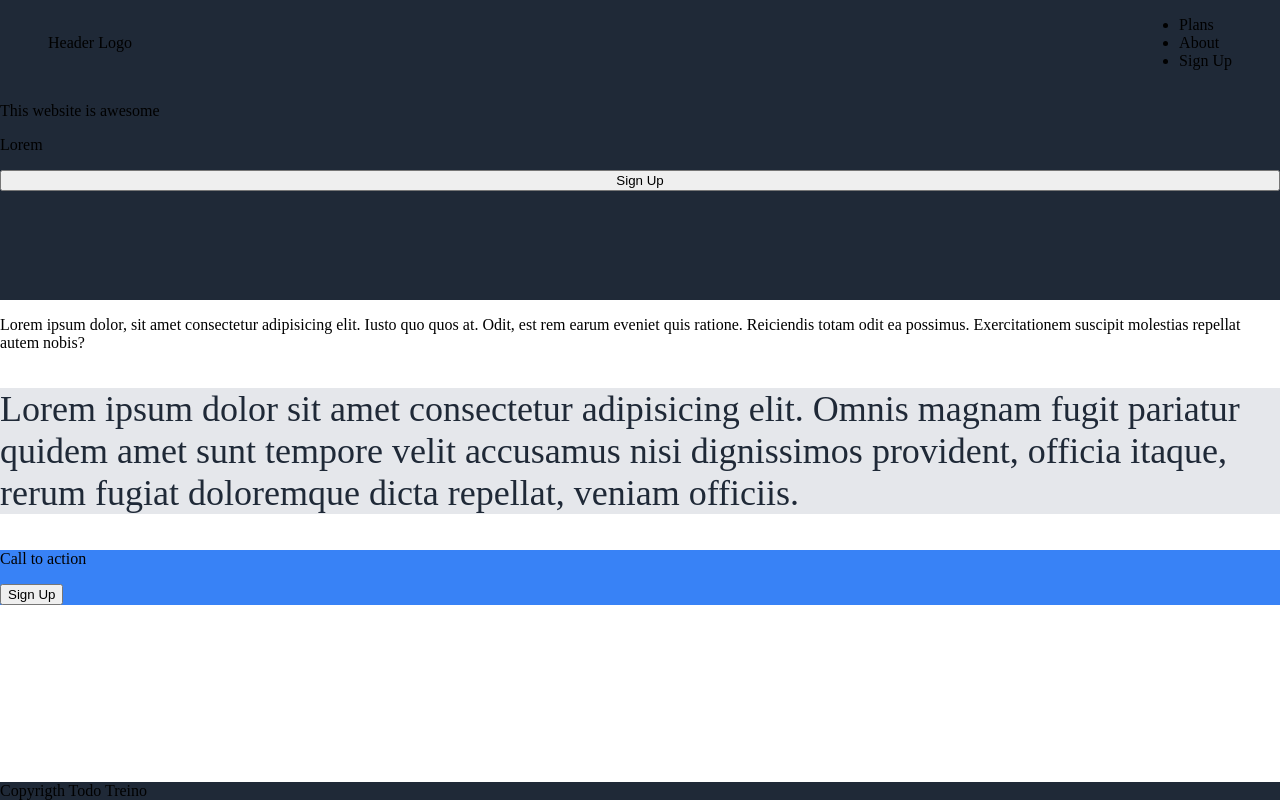
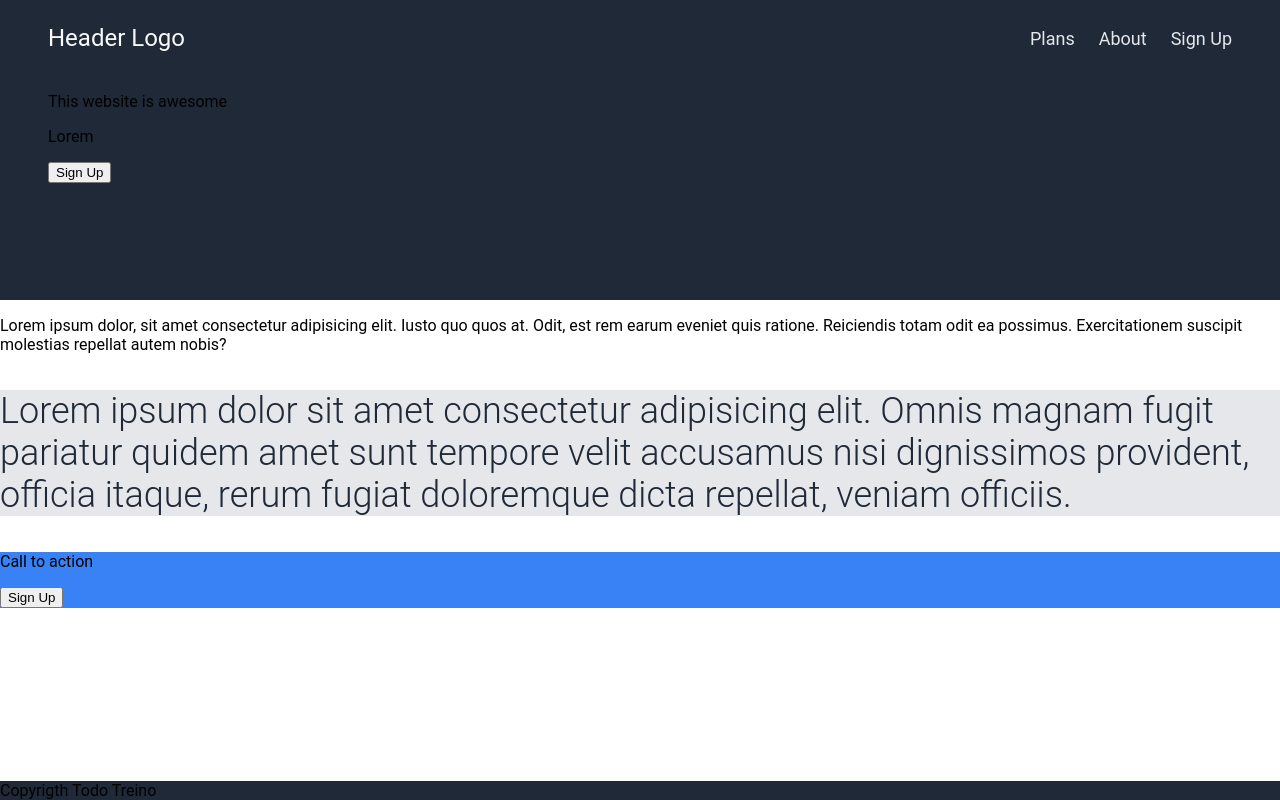
Before and after one commit to lucpax/odin-landing-page, a plain HTML site: page index.html in a window 1280 px wide. Drawn offline with Linux system fonts and the light colour scheme.

Commit message:
change the header style according to spec

```diff
--- a/index.html
+++ b/index.html
@@ -9,19 +9,21 @@
 <body>
     <div class="hero">
     <div class="header">
-        Header Logo
+        <p>Header Logo</p>
+        <div class="header-links">
         <ul>
             <li>Plans</li>
             <li>About</li>
             <li>Sign Up</li>
         </ul>
+        </div>
     </div>
     <div class="hero-text">
         <p>This website is awesome</p>
         <p>Lorem</p>
-    </div>
     <button>Sign Up</button>
     <!-- <img> -->
+    </div>
     </div>
     <div class="content">
     <div class="information">
--- a/style.css
+++ b/style.css
@@ -1,4 +1,5 @@
 body {
+    font-family: Roboto;
     margin: 0;
     padding: 0;
     height: 100vh;
@@ -12,13 +13,30 @@ body {
     height: 300px;
     display: flex;
     flex-direction: column;
+    padding: 0 48px;
 }
 .header {
     display: flex;
     justify-content: space-between;
     align-items: center;
-    padding: 0 48px;
+    font-size: 24px;
+    color: #f9faf8;
 }
+
+ul {
+    margin: 0;
+    padding: 0;
+    list-style: none;
+    display: flex;
+    gap: 24px;
+    font-size: 18px;
+    color: #E5E7EB;
+}
+
+.hero-text {
+    flex: 1;
+}
+
 
 .content {
     flex: 1;
```
